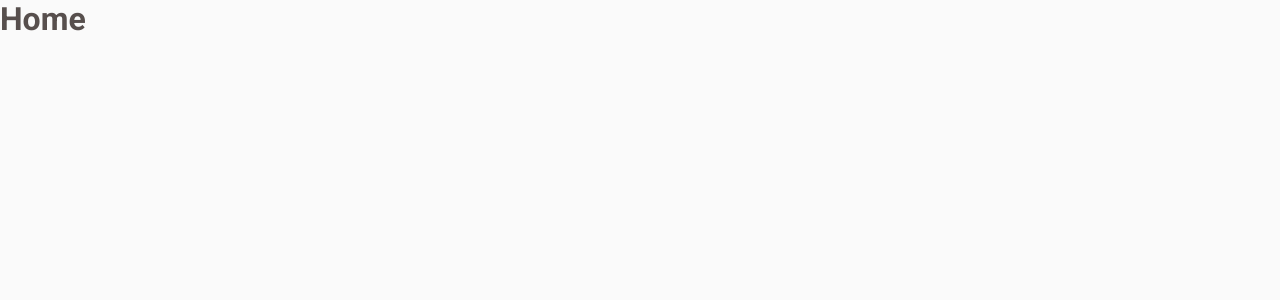
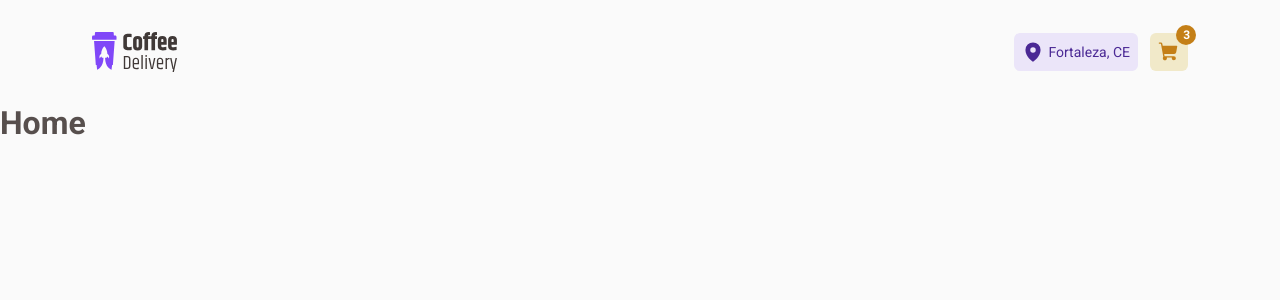
Before and after one commit to lzhudson/coffe-delivery, a React (Vite) app: page / in a window 1280 px wide. Shown: the top 300 px of the page. Built offline with nearby package versions, Linux system fonts and the light colour scheme.

Commit message:
feat: import and usage DefaultLayout

```diff
--- a/src/Router.tsx
+++ b/src/Router.tsx
@@ -2,11 +2,12 @@
 import { Home } from './pages/Home'
 import { Checkout } from './pages/Checkout'
 import { Success } from './pages/Success'
+import { DefaultLayout } from './layout/DefaultLayout'
 
 export function Router() {
   return (
     <Routes>
-      <Route path="/">
+      <Route path="/" element={<DefaultLayout />}>
         <Route path="/" element={<Home />} />
         <Route path="/success" element={<Success />} />
         <Route path="/checkout" element={<Checkout />} />
```
